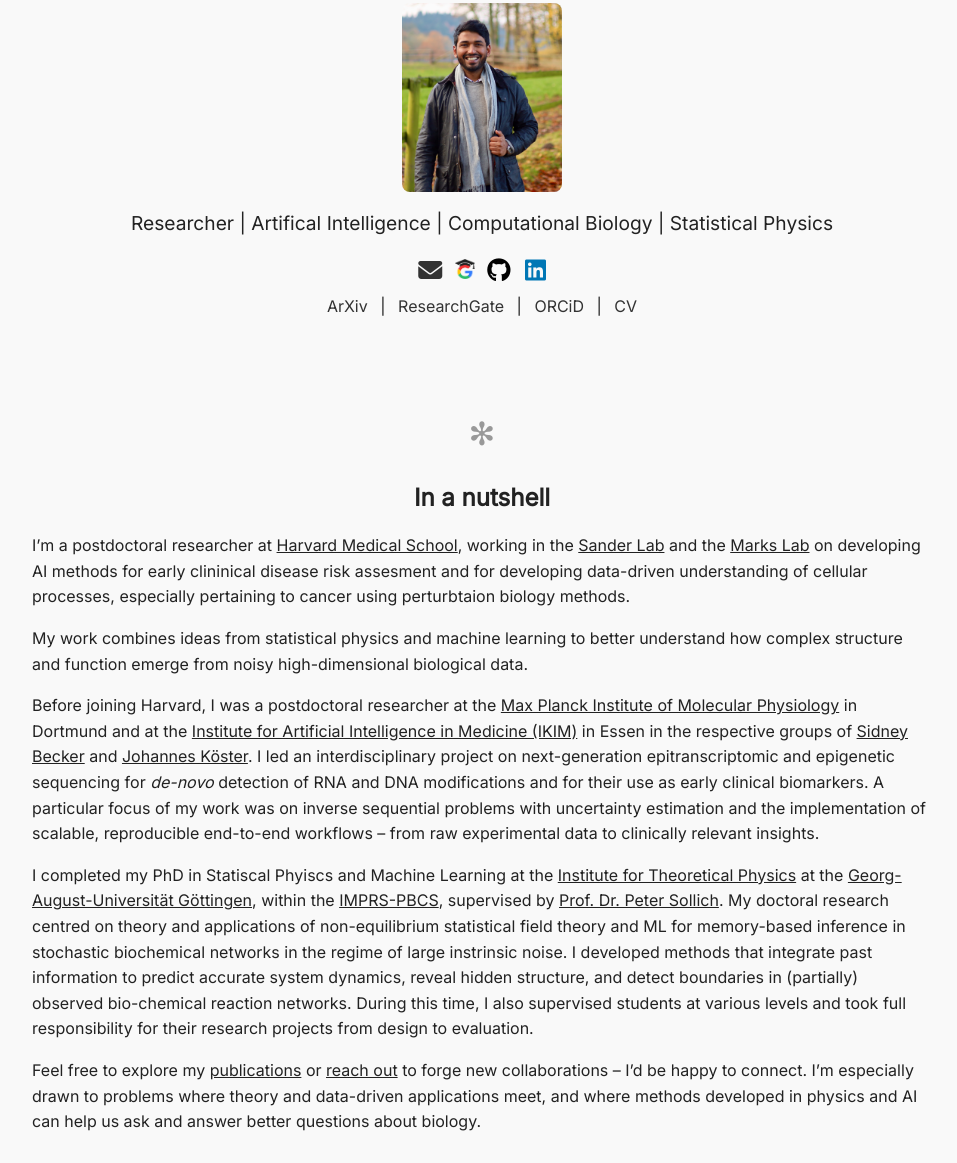
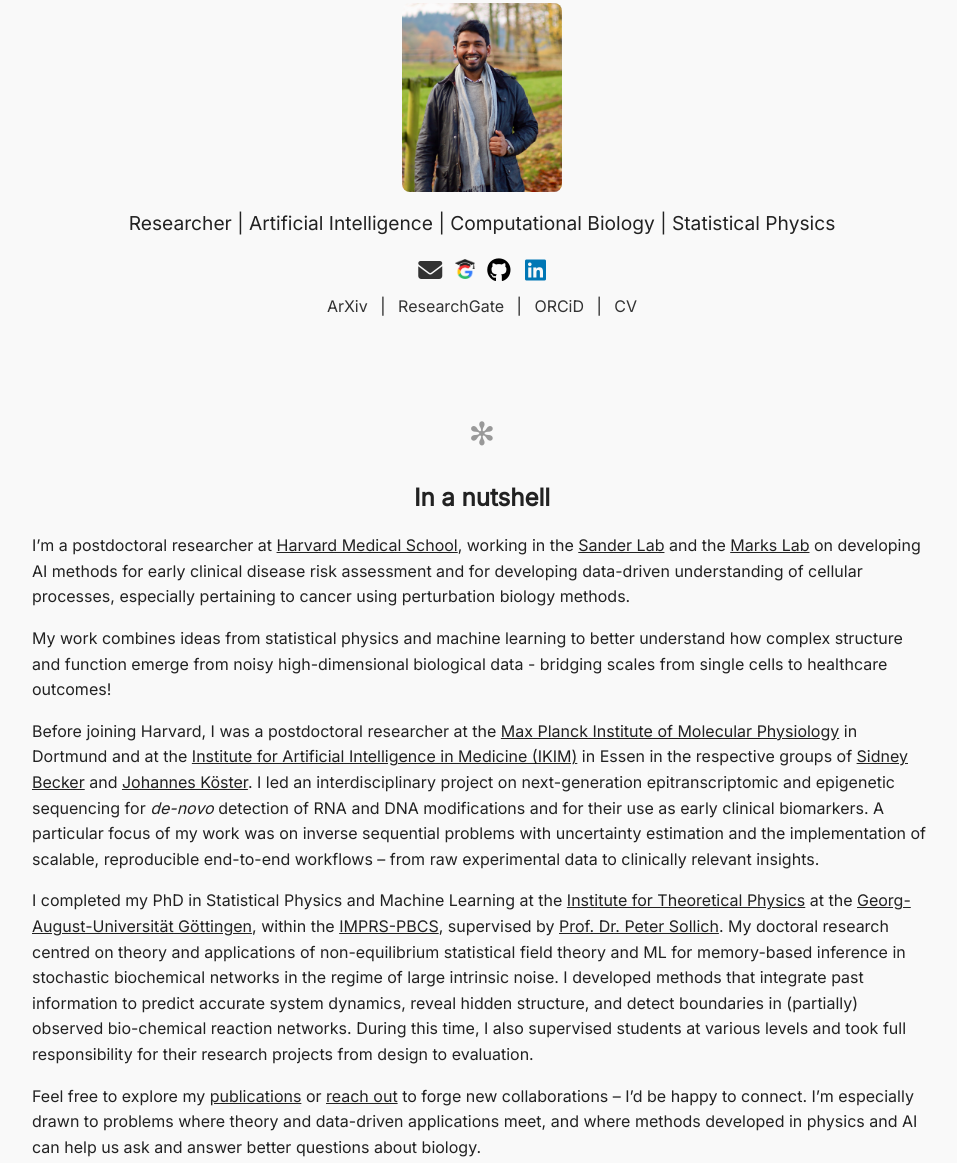
Before and after one commit to btemoshir/btemoshir.github.io, a plain HTML site: page index.html in a window 1280 px wide. Shown: the part 198-1361 px from the top of the page, without its empty margins (158-1115 px from the left). Drawn offline with Linux system fonts and the light colour scheme.

Commit message:
Spelling corrections

```diff
--- a/index.html
+++ b/index.html
@@ -71,7 +71,7 @@
       <div style="padding: 20px;"></div>
     <h1>Moshir Harsh, Ph.D.</h1>
     <img src="images/portrait.jpeg" alt="Portrait of Moshir Harsh" class="portrait" />
-    <p class="subtitle">Researcher | Artifical Intelligence | Computational Biology | Statistical Physics </p>
+    <p class="subtitle">Researcher | Artificial Intelligence | Computational Biology | Statistical Physics </p>
     <div class="icon-links">
       <a href="mailto:btemoshir@gmail.com" target="_blank" title="Email">
         <i class="fas fa-envelope"></i>
@@ -102,11 +102,11 @@
       <p>
         I’m a postdoctoral researcher at <a href="https://hms.harvard.edu/" target="_blank" style="text-decoration: underline; color: inherit;">Harvard Medical School</a>,
         working in the <a href="https://www.sanderlab.org/#/" target="_blank" style="text-decoration: underline; color: inherit;">Sander Lab</a> and the <a href="https://marks.hms.harvard.edu/" target="_blank" style="text-decoration: underline; color: inherit;">Marks Lab</a> on
-        developing AI methods for early clininical disease risk assesment
+        developing AI methods for early clinical disease risk assessment
         and for developing data-driven understanding of cellular processes,
-        especially pertaining to cancer using perturbtaion biology methods. </p>
+        especially pertaining to cancer using perturbation biology methods. </p>
         My work combines ideas from statistical physics and machine learning to better
-        understand how complex structure and function emerge from noisy high-dimensional biological data.
+        understand how complex structure and function emerge from noisy high-dimensional biological data - bridging scales from single cells to healthcare outcomes!
 
         <p> Before joining Harvard, I was a postdoctoral researcher at the <a href="https://www.mpi-dortmund.mpg.de/" target="_blank" style="text-decoration: underline; color: inherit;">Max Planck Institute of Molecular Physiology</a> in Dortmund
         and at the <a href="https://ikim.nrw/" target="_blank" style="text-decoration: underline; color: inherit;">Institute for Artificial Intelligence in Medicine (IKIM)</a> in Essen in the respective groups of
@@ -120,11 +120,11 @@
         insights.
 
         <p>
-        I completed my PhD in Statiscal Phyiscs and Machine Learning at the <a href="https://www.uni-goettingen.de/en/200460.html" target="_blank" style="text-decoration: underline; color: inherit;"> Institute for Theoretical Physics</a> at the
+        I completed my PhD in Statistical Physics and Machine Learning at the <a href="https://www.uni-goettingen.de/en/200460.html" target="_blank" style="text-decoration: underline; color: inherit;"> Institute for Theoretical Physics</a> at the
         <a href="https://www.uni-goettingen.de/" target="_blank" style="text-decoration: underline; color: inherit;"> Georg-August-Universität Göttingen</a>,
         within the <a href="https://www.uni-goettingen.de/en/58718.html" target="_blank" style="text-decoration: underline; color: inherit;">IMPRS-PBCS</a>, supervised by <a href="https://www.uni-goettingen.de/en/588919.html" target="_blank" style="text-decoration: underline; color: inherit;"> Prof. Dr. Peter Sollich</a>.
         My doctoral research centred on theory and applications of non-equilibrium statistical field theory and ML for memory-based inference in stochastic biochemical
-        networks in the regime of large instrinsic noise. I developed methods that integrate past information to predict accurate system dynamics, reveal
+        networks in the regime of large intrinsic noise. I developed methods that integrate past information to predict accurate system dynamics, reveal
         hidden structure, and detect boundaries in (partially) observed bio-chemical reaction networks. During this time, I also supervised students at
         various levels and took full responsibility for their research projects from design to evaluation.
 
@@ -440,7 +440,7 @@
         </div>
 
         <div class="news-card">
-          <h3>Advanced German Language Proficeny B2 certificate</h3>
+          <h3>Advanced German Language Proficiency B2 certificate</h3>
           <p><em>Hannover: Sep 04, 2024</em>
             <br /> Pleased to announce that after a difficult examination,
             I received the Goethe-Zertifikat B2 certificate, demonstrating my Business professional proficiency in German.
```
